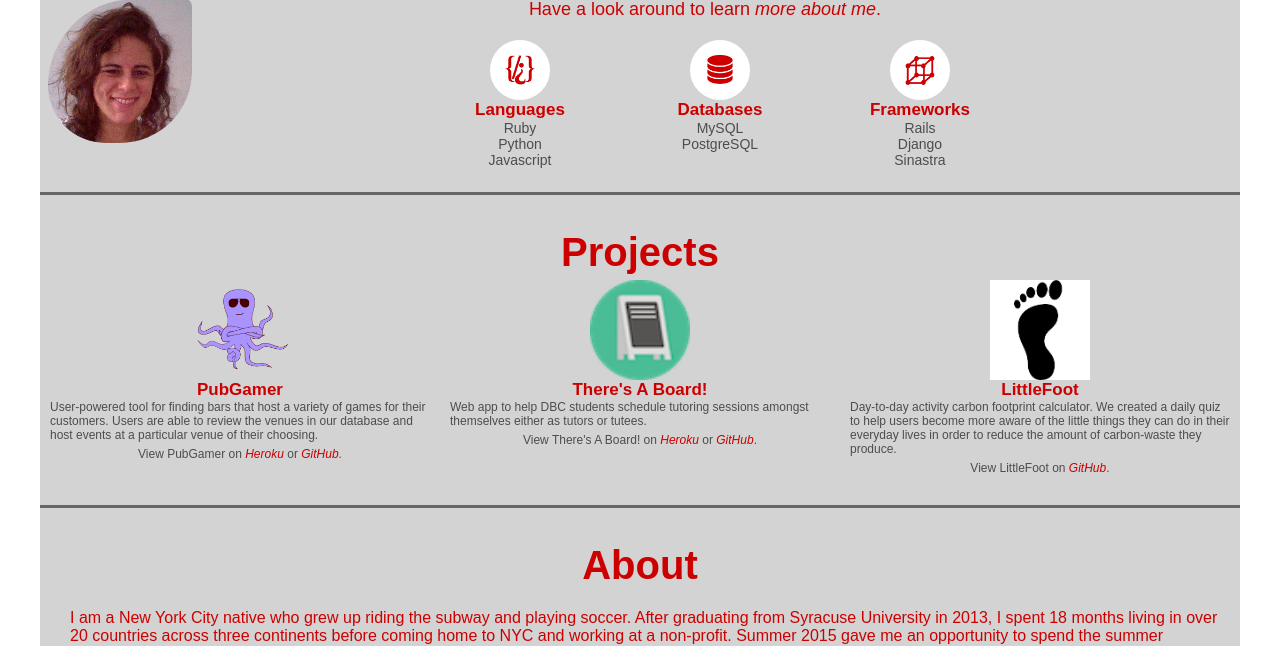
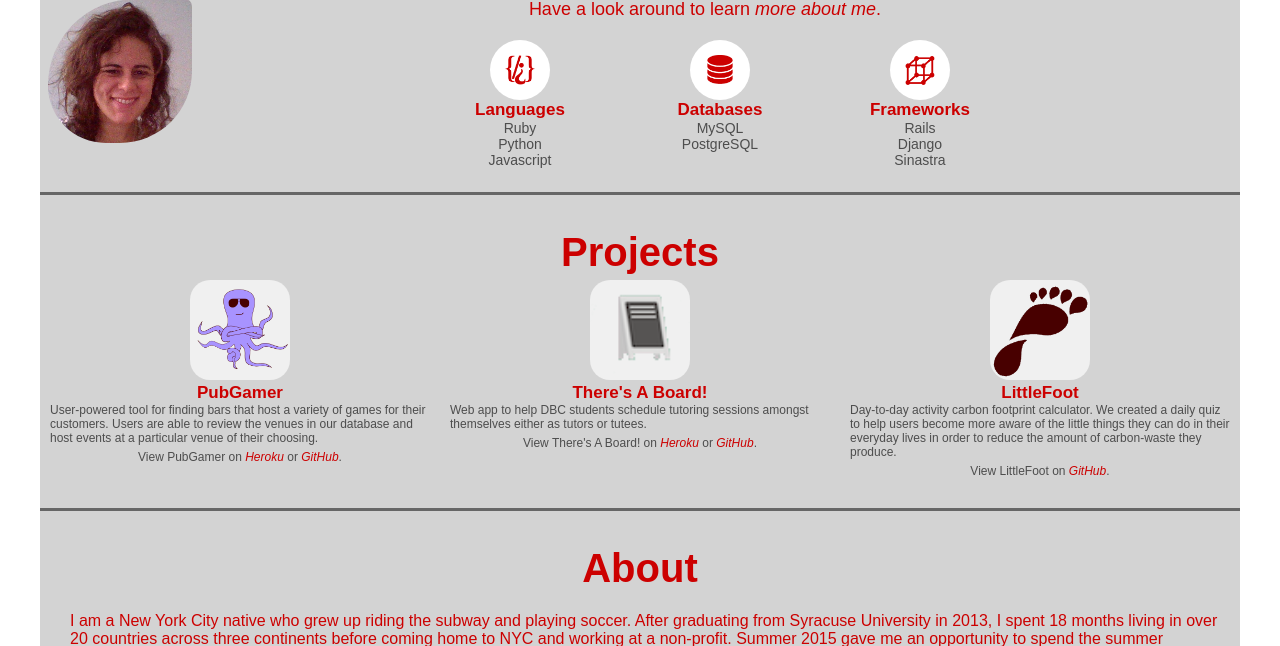
Before and after one commit to juli212/juli212.github.io, a PHP site: page /onepage.html in a window 1280 px wide. Shown: the part 289-935 px from the top of the page. Run offline with PHP 8.4, Linux system fonts and the light colour scheme; some libraries are stand-ins or nearby versions.

Commit message:
replace temporary project icons

```diff
--- a/stylesheets/onepage_index.css
+++ b/stylesheets/onepage_index.css
@@ -147,11 +147,14 @@
 }
 
 .project-pic img {
+	background-color: #F0F0F0;
 	width: 100%;
+	border-radius: 20px;
 }
 
 .onepage-project h6 {
 	margin: 0;
+	margin-top: 3px;
 	font-size: 17px;
 	color: #cc0000;
 }
```
Also changed, not shown: imgs/board.png, imgs/foot.png.
